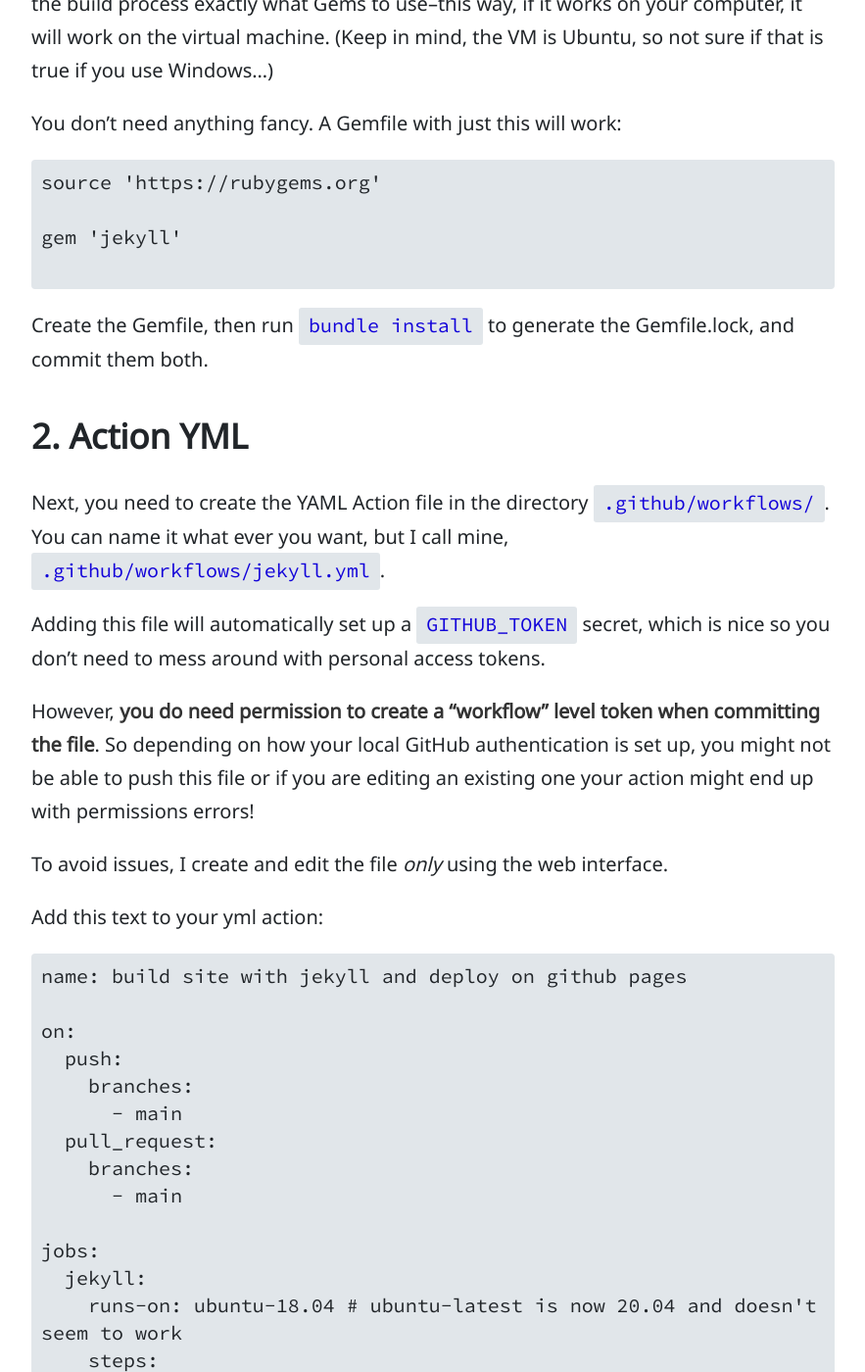
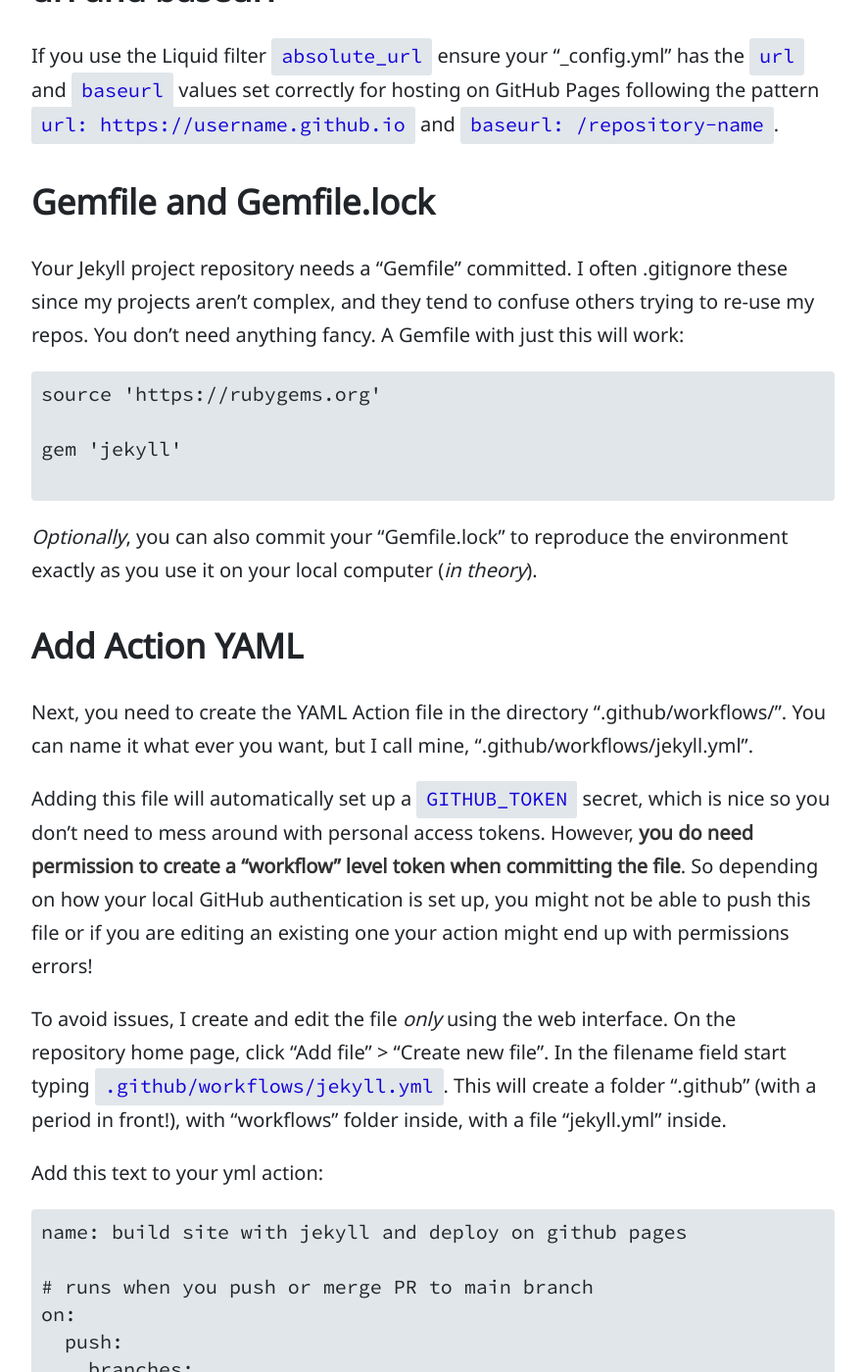
Before and after one commit to evanwill/_drafts, a Jekyll site: the page built from _notes/github-actions2.md, in a window 1280 px wide and 1400 px high, scrolled down 972 px. Shown: the whole window at 98% size, without its empty margins (198-1081 px from the left). Built offline with Jekyll 4.4.1, drawn with Linux system fonts in a browser that asks for light colours; comment, search, counter and statistics services are not loaded; some of the changed text lies outside the part shown.

Commit message:
update github actions notes

````diff
--- a/_notes/github-actions2.md
+++ b/_notes/github-actions2.md
@@ -5,26 +5,30 @@
 date: 2021-02-05
 ---
 
-[GitHub Actions](https://github.com/features/actions) are a fairly new feature of the platform that allows you to create / run workflow automation scripts in repositories.
+> This page describes manually creating an Action and was updated in 2023 to fix issues that broke with updates at GitHub.
+> Recent updates allow you to easily use a default starter template--check [Deploy a Jekyll Site with GitHub Actions using Starter Workflow]({{ '/notes/github-actions3.html' | relative_url }}) for details!
+
+[GitHub Actions](https://github.com/features/actions) are a newish feature of the platform that allows you to create / run workflow automation scripts in repositories.
 It functions similar to 3rd party continuous integration tools like [Travis CI](https://travis-ci.org/), but built directly into GitHub.
 Explore the [documentation](https://docs.github.com/en/actions) and [marketplace](https://github.com/marketplace?type=actions) to get the idea of what you can do.
 
 In my use case, I just want to **build a Jekyll site and deploy on GitHub Pages**.
-However, the default Pages build uses an old version of Jekyll and does not allow plugins.
+However, the default Pages build uses an old version of Jekyll and does not allow plugins (see [dependency versions](https://pages.github.com/versions/) for details).
 Actions allows us to set up our own build instead.
 
-Jekyll docs provide a [GitHub Actions tutorial](https://jekyllrb.com/docs/continuous-integration/github-actions/).
-However, I assume you already have a Jekyll project set up, and have made some tweaks to simplify the process.
+Jekyll docs provide a [GitHub Actions tutorial](https://jekyllrb.com/docs/continuous-integration/github-actions/) that is a bit out of date.
+I assume you already have a Jekyll project set up and are ready to deploy it on GitHub Pages.
 
 Here are the steps to set up a new Jekyll build Action:
 
-## 1. Gemfile and Gemfile.lock
+## url and baseurl
 
-First, your Jekyll project repository needs a `Gemfile` and `Gemfile.lock` committed.
+If you use the Liquid filter `absolute_url` ensure your "_config.yml" has the `url` and `baseurl` values set correctly for hosting on GitHub Pages following the pattern `url: https://username.github.io` and `baseurl: /repository-name`.
+
+## Gemfile and Gemfile.lock
+
+Your Jekyll project repository needs a "Gemfile" committed.
 I often .gitignore these since my projects aren't complex, and they tend to confuse others trying to re-use my repos.
-However, you need the Gemfile.lock to tell the build process exactly what Gems to use--this way, if it works on your computer, it will work on the virtual machine.
-(Keep in mind, the VM is Ubuntu, so not sure if that is true if you use Windows...)
-
 You don't need anything fancy.
 A Gemfile with just this will work:
 
@@ -35,25 +39,28 @@
 
 ```
 
-Create the Gemfile, then run `bundle install` to generate the Gemfile.lock, and commit them both.
+*Optionally*, you can also commit your "Gemfile.lock" to reproduce the environment exactly as you use it on your local computer (*in theory*).
 
-## 2. Action YML
+## Add Action YAML
 
-Next, you need to create the YAML Action file in the directory `.github/workflows/`.
-You can name it what ever you want, but I call mine, `.github/workflows/jekyll.yml`.
+Next, you need to create the YAML Action file in the directory ".github/workflows/".
+You can name it what ever you want, but I call mine, ".github/workflows/jekyll.yml".
 
 Adding this file will automatically set up a `GITHUB_TOKEN` secret, which is nice so you don't need to mess around with personal access tokens.
-
 However, **you do need permission to create a "workflow" level token when committing the file**.
 So depending on how your local GitHub authentication is set up, you might not be able to push this file or if you are editing an existing one your action might end up with permissions errors!
 
 To avoid issues, I create and edit the file *only* using the web interface.
+On the repository home page, click "Add file" > "Create new file".
+In the filename field start typing `.github/workflows/jekyll.yml`.
+This will create a folder ".github" (with a period in front!), with "workflows" folder inside, with a file "jekyll.yml" inside.
 
 Add this text to your yml action:
 
 ```{% raw %}
 name: build site with jekyll and deploy on github pages
 
+# runs when you push or merge PR to main branch
 on:
   push:
     branches:
@@ -62,18 +69,24 @@
     branches:
       - main
 
+# Sets permissions of the GITHUB_TOKEN to allow deployment to GitHub Pages
+permissions:
+  contents: write
+  pages: write
+  id-token: write
+
 jobs:
   jekyll:
-    runs-on: ubuntu-18.04 # ubuntu-latest is now 20.04 and doesn't seem to work
+    runs-on: ubuntu-20.04
     steps:
       # checkout code
-      - uses: actions/checkout@v2
+      - uses: actions/checkout@v3
 
       # Use ruby/setup-ruby to shorten build times
       # https://github.com/ruby/setup-ruby
       - uses: ruby/setup-ruby@v1
         with:
-          ruby-version: 2.7 # Not needed with a .ruby-version file
+          ruby-version: 3.1 # Not needed with a .ruby-version file
           bundler-cache: true # runs 'bundle install' and caches installed gems automatically
 
       # use jekyll-action-ts to build
@@ -95,19 +108,27 @@
 
 The `on` key says to build on any push or PR to the main branch (you could switch it to what ever branch works for you, just don't try to use gh-pages branch).
 
+The `permissions` key sets the access for the GITHUB_TOKEN necessary to add changes to your repository.
+
 The `jobs` key gives the list of things to do.
+
 Each `uses` value is a repository on GitHub, so you can go look at the code to see what it is doing, or set up your own version.
 In this workflow:
 
-- [actions/checkout@v2](https://github.com/actions/checkout) checks out the code from the main branch (from GitHub).
+- [actions/checkout@v3](https://github.com/actions/checkout) checks out the code from the main branch (from GitHub).
 - [ruby/setup-ruby@v1](https://github.com/ruby/setup-ruby) uses a pre-built Ruby and cached gems to speed up built time (when using Ruby, this is apparently preferable to using "actions/cache").
 - [limjh16/jekyll-action-ts@v2](https://github.com/limjh16/jekyll-action-ts) runs the `jekyll build` (supposedly faster than "helaili/jekyll-action").
 - [peaceiris/actions-gh-pages@v3](https://github.com/peaceiris/actions-gh-pages) takes the output and commits it to the `gh-pages` branch.
 
-Once set up in the repository, the action will run immediately.
-In theory GitHub Pages should activate automatically, however, I found it necessary to activate manually.
-Go to the repository Settings, scroll down to the GitHub Pages section, select "gh-pages" branch, and save.
+Once committed, the action will run each time you push a new commit or merge a pull request.
 
-The Actions tab of the repository provides detailed progress for your workflow, so if something goes wrong it is a bit easier to debug than default GitHub Pages.
+However, the first time you have to manually activate GitHub Pages.
+Go to the repository Settings, click "Pages" in the side nav.
+In the "Source" dropdown select "Deploy from a branch", and in "Branch" dropdown select "gh-pages", and save.
+After Pages is activated, you may need to create another new commit to finally get the web site live.
 
-Enjoy your newly built website!
+*Note*, in the "Pages" settings do *NOT* use the "GitHub Actions" option under "Source".
+This older style Action commits the output of your build to the gh-pages branch, rather than delivering it directly to Pages.
+So although you are using an Action, Pages is still "Deploy from a branch"!
+
+The Actions tab of the repository provides detailed progress (and error messages) for your workflow, so if something goes wrong it is easier to debug than default GitHub Pages.
--- /dev/null
+++ b/_notes/github-actions3.md
@@ -0,0 +1,57 @@
+---
+title: Deploy a Jekyll Site with GitHub Actions using Starter Workflow (v3)
+layout: post
+tags: [github,jekyll]
+date: 2023-01-10
+---
+
+GitHub Pages' default build process runs an older version of Jekyll and does not support plugins (see [dependency versions](https://pages.github.com/versions/) for details).
+However, you *can* set up an alternative build using [GitHub Actions](https://docs.github.com/en/actions).
+GitHub has recently made setting up Actions to deploy your site to Pages easier, so this is a great option.
+(note, an older more [manual method to set up Actions also works]({{ '/notes/github-actions2.html' | relative_url }}) if you want customize more)
+
+## Prep Project Repository
+
+First, check your "_config.yml" to ensure the `url` and `baseurl` values are set correctly for hosting on GitHub Pages following the pattern `url: https://username.github.io` and `baseurl: /repository-name`.
+If you don't have these set, the Liquid filter `absolute_url` won't work correctly.
+
+Second, make sure your project has a "Gemfile" committed.
+A Gemfile with just this will work:
+
+```
+source 'https://rubygems.org'
+
+gem 'jekyll'
+
+```
+
+*Optional:* Commit your "Gemfile.lock" to ensure the build uses the same setup as you have been using to develop the project.
+I usually .gitignore the "Gemfile.lock", but if you want to keep the dependencies locked, you can commit it.
+
+*Note:* some accounts may have GitHub Actions disabled by default.
+If you do not see the "Actions" tab in your repository's navigation (in between "Discussions" and "Projects"), it will need to be turned on first.
+Visit the repository's "Settings", click on "Actions" in the left side nav menu, select "Allow all actions", and click "Save".
+
+## Setup Action YAML using Pages
+
+To add a GitHub Action, you will be adding a YAML file describing the build steps to your project repository--you can do this automatically using GitHub's suggested starter workflows from the Pages settings.
+
+1. On your project repository's home page, click the "Settings" button (appears on the right along the tabs above the code area).
+2. On "Settings" page: click "Pages" in the left side menu.
+3. On the "Pages" page: under "Source", click the dropdown and select "GitHub Actions".
+4. Below the "Source" dropdown, a box will appear under "Use a suggested workflow" titled "Jekyll". Click the "Configure" button.
+5. This will open an editor page creating a new file named ".github/workflows/jekyll.yml" populated with GitHub's [starter Jekyll workflow](https://github.com/actions/starter-workflows/blob/main/pages/jekyll.yml). You can ignore the file and other options displayed on the right side, and just click the green "Start commit" button.
+6. Fill in the commit message as usual and click the green "Commit new file" button.
+
+Committing the action file to your repository will start the build process.
+It may take a few minutes for the action to complete.
+You can monitor the progress by looking at the status icon displayed next to your most recent commit message or by checking the "Actions" tab of your repository.
+
+Once the action successfully completes a green checkmark will appear and your site will be live.
+To find the URL you can visit "Settings" > "Pages".
+
+Going forward, each time you push or directly commit to the repository, the action will rebuild the site.
+
+The green checkmark will appear next to the most recent commit that triggered a successful build.
+If a red "X" appears next to your commit, the build failed and your updates will not be deployed--the last working version of the site will still be live.
+Visit the Actions tab to see detailed information about the error to help debug the issue.
````
